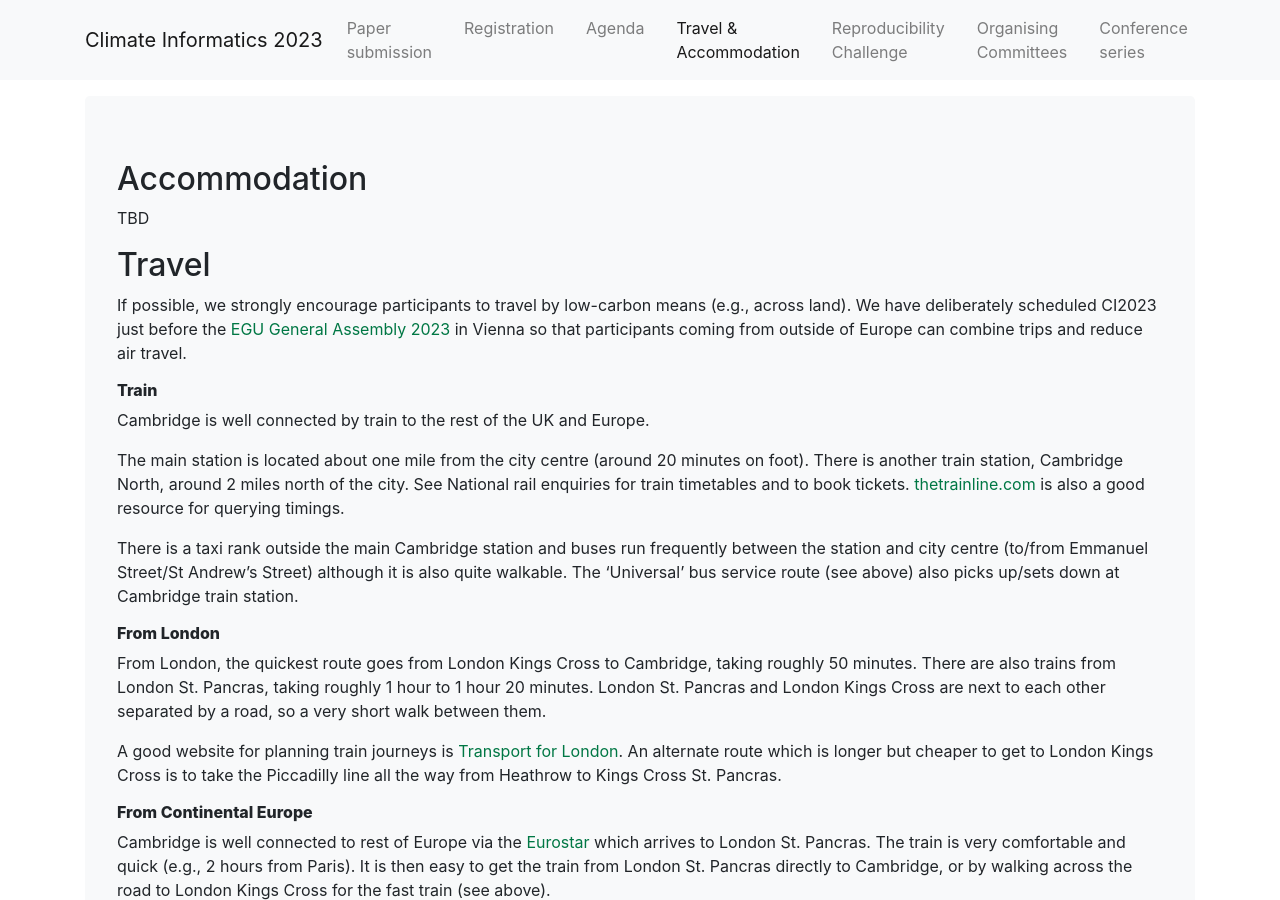
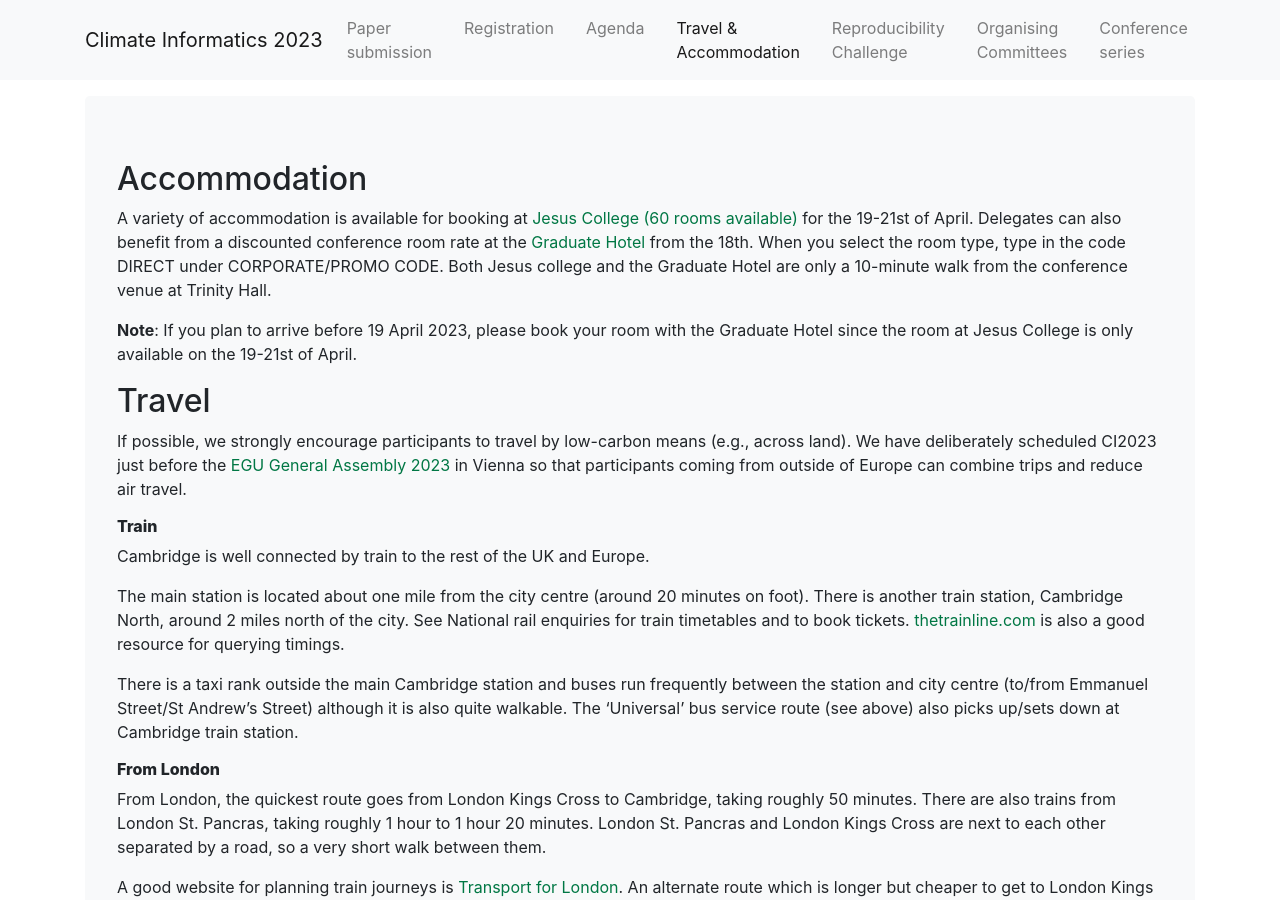
Before and after one commit to DigitaleGesellschaft/jekyll-theme-conference, a Jekyll site: the page built from travel.md, in a window 1280 px wide and 900 px high. Built offline with Jekyll 4.4.1, drawn with Linux system fonts in a browser that asks for light colours.

Commit message:
Update travel.md
Add accommodation information

```diff
--- a/travel.md
+++ b/travel.md
@@ -12,7 +12,13 @@
 
 ## Accommodation
 
-TBD
+A variety of accommodation is available for booking at [Jesus College (60 rooms available)](https://www.universityrooms.com/en-GB/eventcode?ec=CICAPR23&vid=jesuscambridge) for the 19-21st of April.
+Delegates can also benefit from a discounted conference room rate at the [Graduate Hotel](https://www.graduatehotels.com/cambridge/) from the 18th.
+When you select the room type, type in the code DIRECT under CORPORATE/PROMO CODE. Both Jesus college and the Graduate Hotel are only a 10-minute
+walk from the conference venue at Trinity Hall.
+
+**Note**: If you plan to arrive before 19 April 2023, please book your room with the Graduate Hotel since the room at Jesus College is only available
+on the 19-21st of April.
 
 ## Travel
 
```
